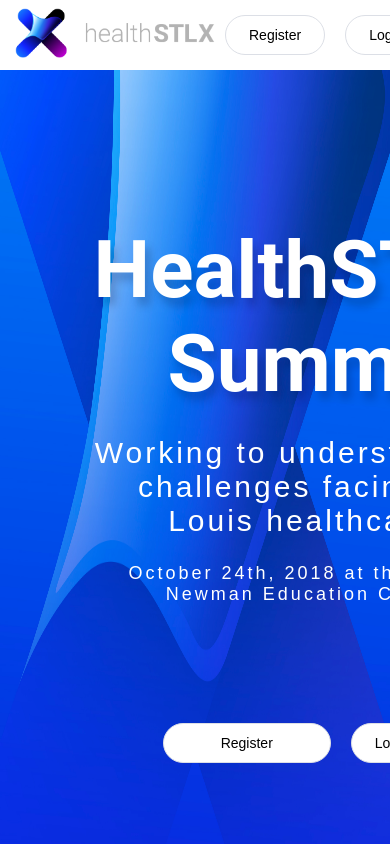
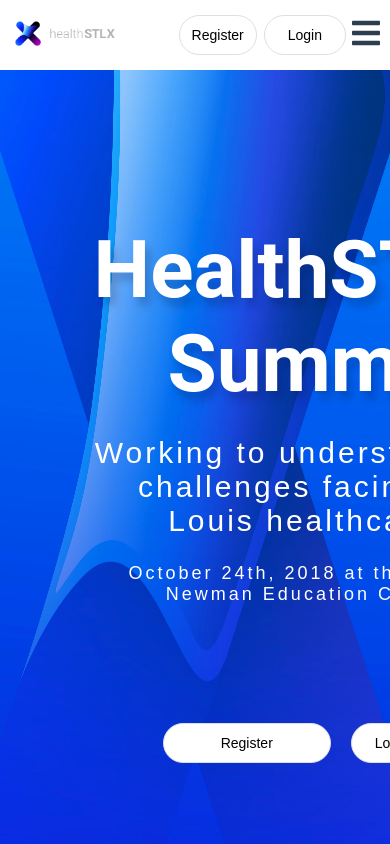
Before and after one commit to SlalomSTLHealthcare/healthcare-web, a Vue app: page /about in a window 390 px wide. Shown: the top 844 px of the page. Built offline with nearby package versions, Linux system fonts and the light colour scheme; no server answers.

Commit message:
footer and navbar responsive

```diff
--- a/src/components/Footer.vue
+++ b/src/components/Footer.vue
@@ -182,12 +182,12 @@ h4{
 .fa-instagram:hover {
   color: #c100d4;
 }
-@media (max-width: 800px){
+@media (min-width: 600px) and (max-width: 800px){
 .account{
   padding: 0px 50px;
 }
 }
-@media (max-width: 600px){
+@media (min-width: 400px) and (max-width: 599px){
 .footer{
   width:100%;
   height: 100%;
@@ -207,7 +207,7 @@ h4{
   padding: 0px 70px;
 }
 }
-@media (max-width: 400px){
+@media (max-width: 399px){
 .footer{
   width:100%;
   height: 100%;
--- a/src/components/NavBar.vue
+++ b/src/components/NavBar.vue
@@ -170,4 +170,54 @@ a:hover {
   color: #fff;
 
 }
+@media (max-width: 398px){
+  .logo img {
+    width: 100px;
+    margin-left: 15px;
+    height: 25px;
+  }
+  .menu .menuLogo {
+    padding-top: 17px;
+    padding-bottom: 17px;
+    padding-right: 10px;
+    padding-left: 0px;
+  }
+  .logIn {
+    margin: 15px 6px;
+  }
+  .logBtn {
+    margin: 15px 1px;
+  }
+  .optiontwo {
+    font-size: 25px;
+  }
+  .el-button.is-round{
+    padding: 12px 12px;
+  }
+}
+@media (min-width: 400px) and (max-width: 500px){
+  .logo img {
+    width: 160px;
+    margin-left: 15px;
+    height: 40px;
+  }
+  .menu .menuLogo {
+    padding-top: 17px;
+    padding-bottom: 17px;
+    padding-right: 10px;
+    padding-left: 0px;
+  }
+  .logIn {
+    margin: 15px 6px;
+  }
+  .logBtn {
+    margin: 15px 1px;
+  }
+  .optiontwo {
+    font-size: 25px;
+  }
+  .el-button.is-round{
+    padding: 12px 12px;
+  }
+}
 </style>
```
